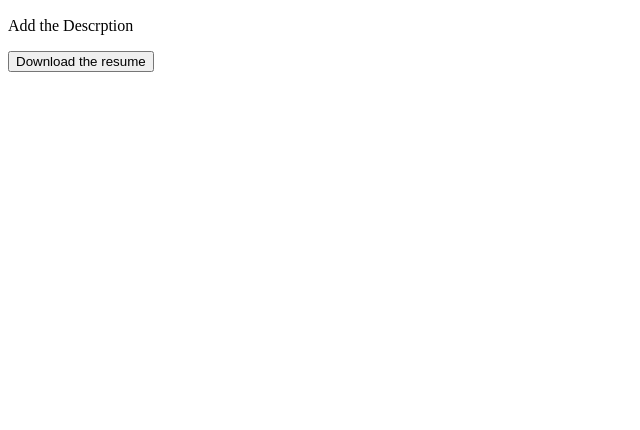
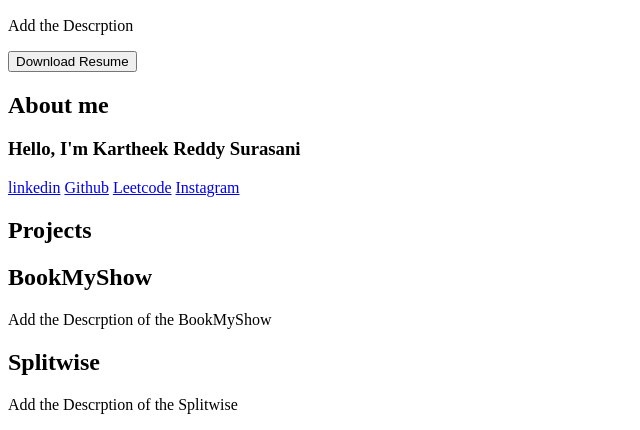
Before and after one commit to Kartheek0609/FrontEnd, a plain HTML site: page Portfolio/index.html in a window 1280 px wide. Shown: the part 518-948 px from the top of the page, without its empty margins (0-640 px from the left). Before the commit the page ends 800 px from the top, so only its background shows below. Drawn offline with Linux system fonts and the light colour scheme.

Commit message:
Updated the code

```diff
--- a/Portfolio/index.html
+++ b/Portfolio/index.html
@@ -33,9 +33,37 @@
             </div>
 
             <div>
-                <button>Download the resume</button>
+                <button>Download Resume</button>
             </div>
         </div>
     </header>
+
+    <section>
+        <div>
+            <h1>About me</h1>
+            <h3>Hello, I'm Kartheek Reddy Surasani</h3>
+            <p></p>
+        </div>
+        <div>
+            <a href="#">linkedin</a>
+            <a href="#">Github</a>
+            <a href="#">Leetcode</a>
+            <a href="#">Instagram</a>
+        </div>
+    </section>
+    <section>
+        <div>
+            <h1>Projects</h1>
+        </div>
+        <div>
+            <h2>BookMyShow</h2>
+            <p>Add the Descrption of the BookMyShow</p>
+        </div>
+        <div>
+            <h2>Splitwise</h2>
+            <p>Add the Descrption of the Splitwise</p>
+        </div>
+    </section>
+
 </body>
 </html>
```
